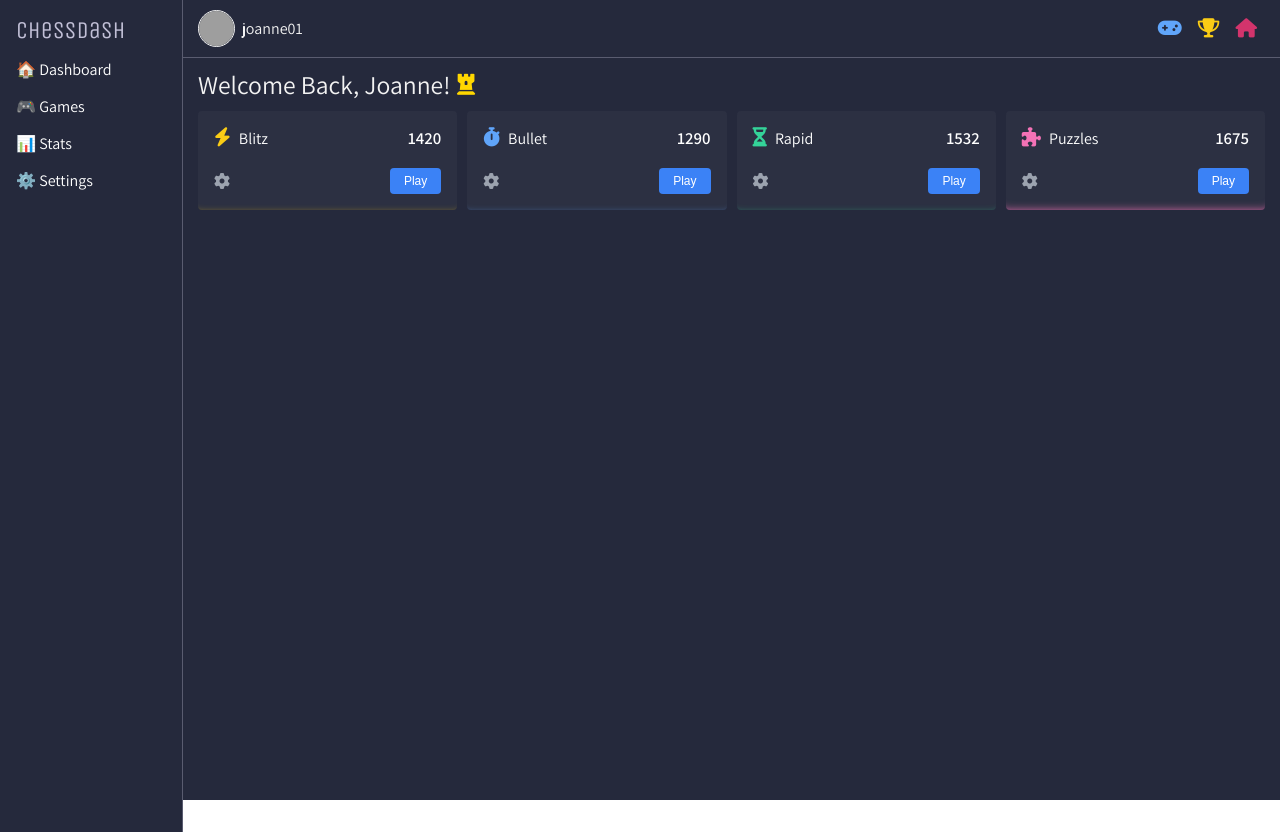
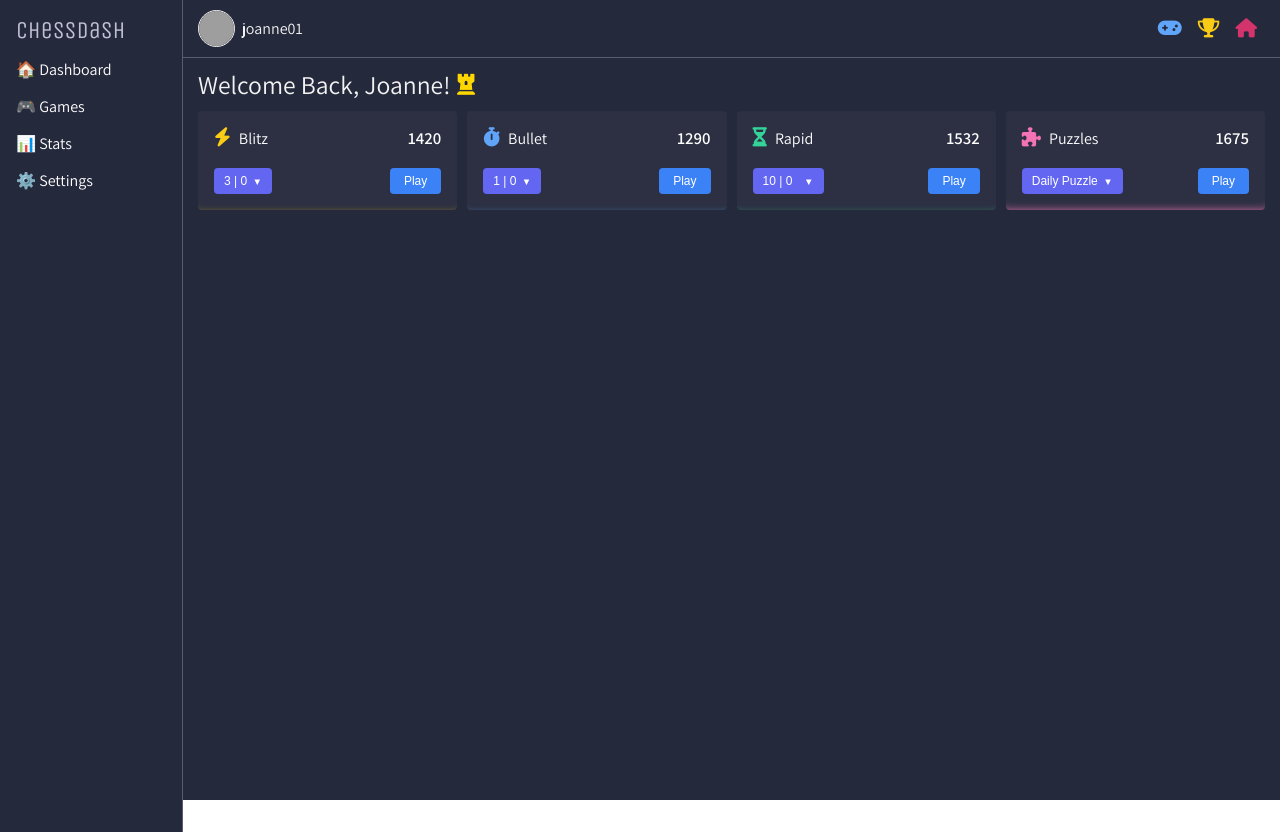
Before and after one commit to joseph-johnson27001/game-dashboard, a Vue app: page / in a window 1280 px wide. Built offline with nearby package versions, Linux system fonts and the light colour scheme; grey boxes are pictures that could not be loaded.

Commit message:
Added setup game option dropdown for cards

```diff
--- a/src/components/Layout/UserStatistics.vue
+++ b/src/components/Layout/UserStatistics.vue
@@ -19,8 +19,19 @@
 
         <!-- Bottom Row -->
         <div class="bottom-row">
-          <i class="fas fa-cog settings-icon" @click.stop="configure(rating.label)"></i>
-          <button class="play-btn" @click.stop="play(rating.label)">Play</button>
+          <div class="dropdown-wrapper">
+            <select class="setup-select" v-model="rating.selected" @change="configure(rating)">
+              <option
+                v-for="option in getSetupOptions(rating.label)"
+                :key="option"
+                :value="option"
+              >
+                {{ option }}
+              </option>
+            </select>
+            <span class="dropdown-icon">▼</span>
+          </div>
+          <button class="play-btn" @click.stop="play(rating)">Play</button>
         </div>
       </div>
     </div>
@@ -38,34 +49,54 @@ export default {
           icon: "fas fa-bolt",
           score: 1420,
           class: "blitz",
+          selected: "3 | 0",
         },
         {
           label: "Bullet",
           icon: "fas fa-stopwatch",
           score: 1290,
           class: "bullet",
+          selected: "1 | 0",
         },
         {
           label: "Rapid",
           icon: "fas fa-hourglass-half",
           score: 1532,
           class: "rapid",
+          selected: "10 | 0",
         },
         {
           label: "Puzzles",
           icon: "fas fa-puzzle-piece",
           score: 1675,
           class: "puzzles",
+          selected: "Daily Puzzle",
         },
       ],
     };
   },
   methods: {
-    play(mode) {
-      console.log(`Starting ${mode} game...`);
+    getSetupOptions(label) {
+      switch (label) {
+        case "Bullet":
+          return ["1 | 0", "1 | 1", "2 | 1"];
+        case "Blitz":
+          return ["3 | 0", "3 | 2", "5 | 0", "5 | 3"];
+        case "Rapid":
+          return ["10 | 0", "10 | 5", "15 | 10"];
+        case "Puzzles":
+          return ["Daily Puzzle", "Timed", "Survival"];
+        default:
+          return [];
+      }
     },
-    configure(mode) {
-      console.log(`Configure settings for ${mode}...`);
+    configure(rating) {
+      console.log(`Setup selected for ${rating.label}: ${rating.selected}`);
+    },
+    play(rating) {
+      const mode = rating.label;
+      const setup = rating.selected || "default";
+      console.log(`Playing ${mode} with setup: ${setup}`);
     },
   },
 };
@@ -91,23 +122,18 @@ export default {
 }
 
 .rating-card:hover {
-  background-color: rgba(255, 255, 255, 0.07);
-  transform: translateY(-2px);
   cursor: pointer;
 }
 
 .rating-card.blitz {
   box-shadow: inset 0 -6px 10px -11px #facc15;
 }
-
 .rating-card.bullet {
   box-shadow: inset 0 -6px 10px -11px #60a5fa;
 }
-
 .rating-card.rapid {
   box-shadow: inset 0 -6px 10px -11px #34d399;
 }
-
 .rating-card.puzzles {
   box-shadow: inset 0 -10px 10px -11px #f472b6;
 }
@@ -159,16 +185,40 @@ export default {
   margin-top: 1.2rem;
 }
 
-.settings-icon {
-  font-size: 1rem;
-  color: #9ca3af;
-  cursor: pointer;
-  transition: color 0.2s ease;
+.dropdown-wrapper {
+  position: relative;
+  display: inline-block;
 }
 
-.settings-icon:hover {
-  color: #f3f3f3;
+.setup-select {
+  background-color: #6366f1;
+  color: white;
+  font-size: 0.75rem;
+  padding: 6px 24px 6px 10px;
+  border: none;
+  border-radius: 4px;
+  cursor: pointer;
+  appearance: none;
+  outline: none;
+  transition: background-color 0.2s ease;
+  width: auto;
+  max-width: 100%;
 }
+
+.setup-select:hover {
+  background-color: #4f46e5;
+}
+
+.dropdown-icon {
+  position: absolute;
+  top: 50%;
+  right: 10px;
+  transform: translateY(-50%);
+  color: white;
+  font-size: 0.6rem;
+  pointer-events: none;
+}
+
 
 .play-btn {
   background-color: #3b82f6;
```
